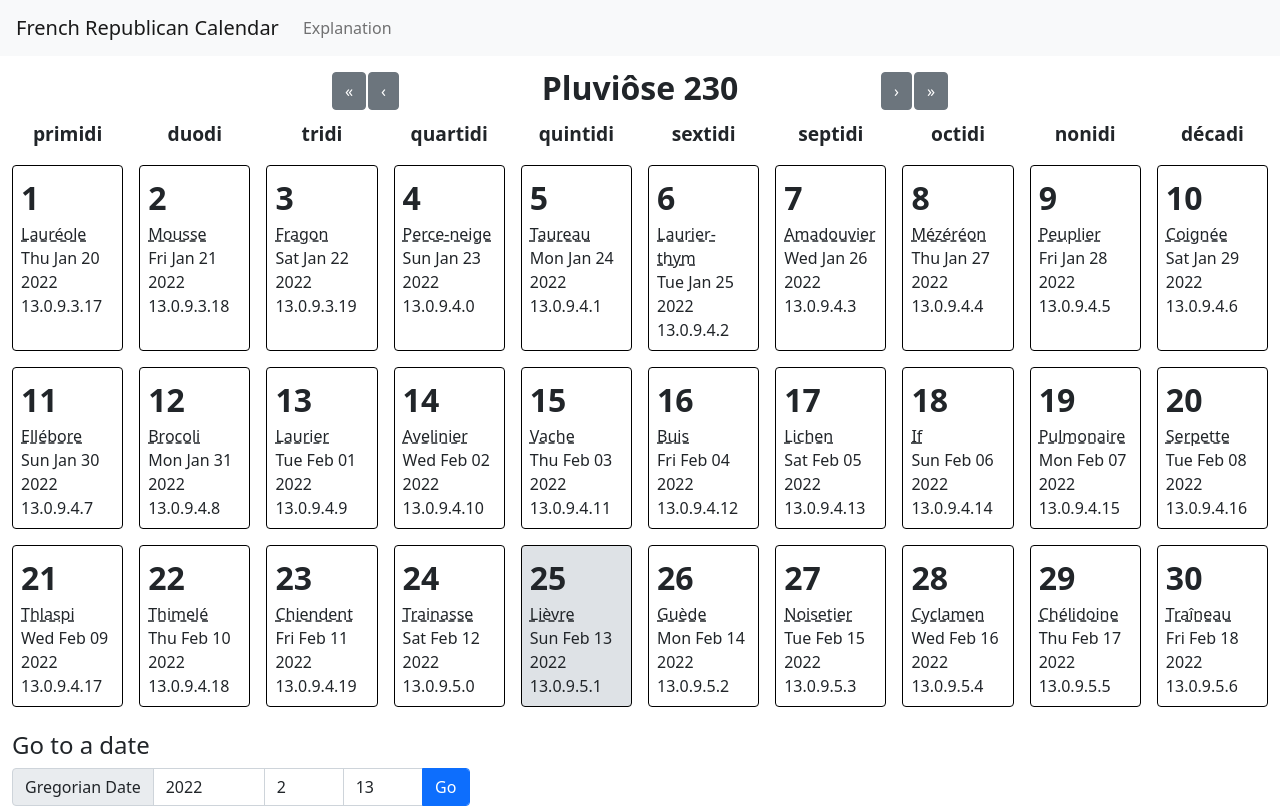
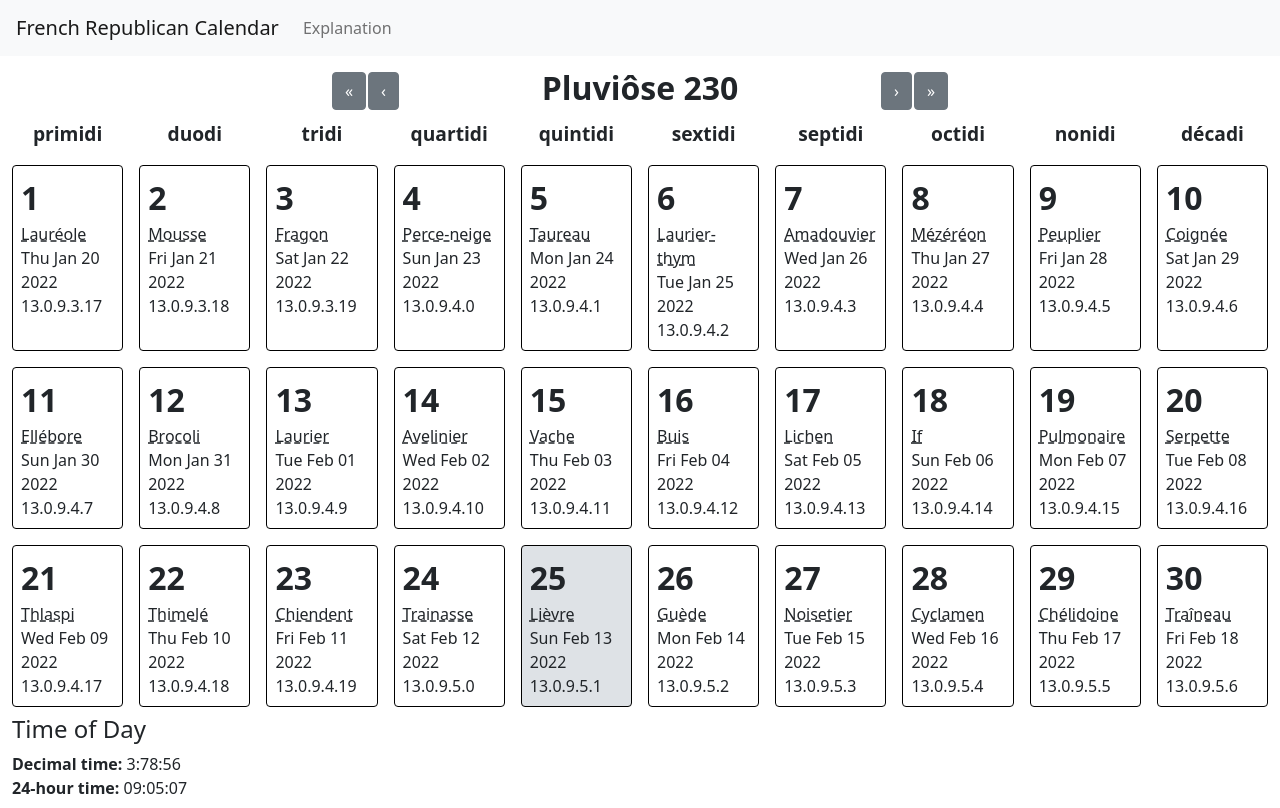
Before and after one commit to quantum5/qcal, a React (Create React App) app: page /230/5 in a window 1280 px wide. Shown: the top 808 px of the page. Built offline with nearby package versions, Linux system fonts and the light colour scheme.

Commit message:
Implement time-of-day display

```diff
--- a/src/App.tsx
+++ b/src/App.tsx
@@ -1,6 +1,7 @@
 import React, {FormEvent} from 'react';
 import {Calendar} from './Calendar';
 import {endGregorian, endJD, frSupportedYear, gregorianJDN, jdnFrench, Month, startGregorian, startJD} from './dates';
+import {TimeOfDay} from './TimeOfDay';
 
 type YearMonth = {
     year: number;
@@ -101,6 +102,10 @@ class App extends React.Component<{}, AppState> {
         });
     }
 
+    onDateChange = (todayJDN: number) => {
+        this.setState({todayJDN});
+    }
+
     render() {
         return <>
             <Calendar
@@ -108,6 +113,8 @@ class App extends React.Component<{}, AppState> {
                 onSwitch={(year, month) => {
                     this.setState({year, month});
                 }}/>
+
+            <TimeOfDay onDateChange={this.onDateChange}/>
 
             <div className="navigate">
                 <h4>Go to a date</h4>
--- /dev/null
+++ b/src/TimeOfDay.scss
@@ -0,0 +1,33 @@
+@import 'bootstrap/scss/functions';
+@import 'bootstrap/scss/variables';
+@import 'bootstrap/scss/mixins';
+@import 'bootstrap/scss/forms';
+@import 'bootstrap/scss/grid';
+@import 'bootstrap/scss/buttons';
+@import './consts';
+
+.TimeOfDay {
+  @include make-container();
+}
+
+.TimeOfDay-Rows {
+  @include make-row();
+
+  > * {
+    @include make-col-ready();
+  }
+}
+
+.TimeOfDay-Style {
+  strong::after {
+    content: ' ';
+  }
+
+  @include make-col();
+}
+
+@include media-breakpoint-up(lg) {
+  .TimeOfDay-Rows {
+    display: block;
+  }
+}
--- /dev/null
+++ b/src/TimeOfDay.tsx
@@ -0,0 +1,125 @@
+import React from 'react';
+import './TimeOfDay.scss';
+import {gregorianJDN} from './dates';
+
+type TimeStamp = {
+    hour: number,
+    minute: number,
+    second: number,
+};
+
+type DecimalTimeStamp = TimeStamp;
+type NormalTimeStamp = TimeStamp;
+
+function currentDayMs(): number {
+    const now = new Date();
+    return now.getHours() * 3_600_000 + now.getMinutes() * 60_000 + now.getSeconds() * 1000 + now.getMilliseconds();
+}
+
+export function dayMsToDecimal(dayMs: number): DecimalTimeStamp {
+    const dayFrac = dayMs / 86_400_000;
+    const hour = Math.floor(dayFrac * 10);
+    const minute = Math.floor(dayFrac * 10 % 1 * 100);
+    const second = Math.floor(dayFrac * 1000 % 1 * 100);
+    return {hour, minute, second};
+}
+
+export function decimalToDayMs({hour, minute, second}: DecimalTimeStamp): number {
+    return 864 * (hour * 10_000 + minute * 100 + second);
+}
+
+function timePad(value: number): string {
+    return value.toString().padStart(2, '0');
+}
+
+type TimeOfDayProps = {
+    onDateChange?: (jdn: number) => void,
+};
+
+type TimeOfDayState = {
+    decimal: DecimalTimeStamp,
+    decimalTimer: number,
+    normal: NormalTimeStamp,
+    normalTimer: number,
+    jdn: number,
+};
+
+export class TimeOfDay extends React.Component<TimeOfDayProps, TimeOfDayState> {
+    constructor(props: TimeOfDayProps) {
+        super(props);
+        const zero = {hour: 0, minute: 0, second: 0};
+        this.state = {
+            decimal: zero,
+            decimalTimer: 0,
+            normal: zero,
+            normalTimer: 0,
+            jdn: 0,
+        };
+    }
+
+    componentDidMount() {
+        this.updateDecimalTime();
+        this.updateNormalTime();
+    }
+
+    componentWillUnmount() {
+        if (this.state.decimalTimer) {
+            clearTimeout(this.state.decimalTimer);
+        }
+        if (this.state.normalTimer) {
+            clearTimeout(this.state.normalTimer);
+        }
+        this.setState({decimalTimer: 0, normalTimer: 0});
+    }
+
+    updateDecimalTime = () => {
+        const now = currentDayMs();
+        const {hour, minute, second} = dayMsToDecimal(now);
+        const nextTick = decimalToDayMs({hour, minute, second: second + 1});
+        const decimalTimer = window.setTimeout(this.updateDecimalTime, nextTick - now);
+        this.setState({decimal: {hour, minute, second}, decimalTimer});
+    }
+
+    updateNormalTime = () => {
+        const now = new Date();
+        const jdn = gregorianJDN(now.getFullYear(), now.getMonth() + 1, now.getDate());
+        if (this.props.onDateChange && jdn !== this.state.jdn) {
+            this.props.onDateChange(jdn);
+        }
+
+        const normalTimer = window.setTimeout(this.updateNormalTime, 1000 - now.getMilliseconds());
+        this.setState({
+            normal: {
+                hour: now.getHours(),
+                minute: now.getMinutes(),
+                second: now.getSeconds()
+            },
+            normalTimer,
+            jdn,
+        });
+    }
+
+    render() {
+        return <div className="TimeOfDay">
+            <h4>Time of Day</h4>
+            <div className="TimeOfDay-Rows">
+                <div className="TimeOfDay-Style">
+                    <strong>Decimal time:</strong>
+                    <span className="TimeOfDay-Value">
+                        {this.state.decimal.hour}:
+                        {timePad(this.state.decimal.minute)}:
+                        {timePad(this.state.decimal.second)}
+                    </span>
+                </div>
+                <div className="TimeOfDay-Style">
+                    <strong>24-hour time:</strong>
+                    <span className="TimeOfDay-Value">
+                        {timePad(this.state.normal.hour)}:
+                        {timePad(this.state.normal.minute)}:
+                        {timePad(this.state.normal.second)}
+                    </span>
+                </div>
+            </div>
+        </div>;
+    }
+}
```
